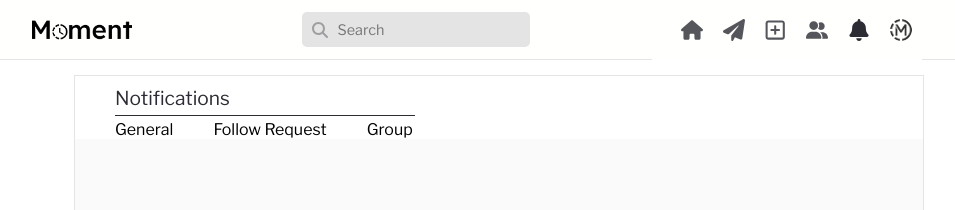
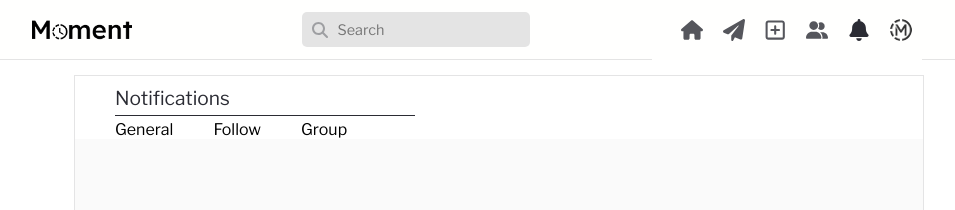
Before and after one commit to NRK-group/Moment, a React (Vite) app in the folder frontend/: page /notifications in a window 1280 px wide. Shown: the top 210 px of the page, without its empty margins (141-1096 px from the left). Built offline with nearby package versions, Linux system fonts and the light colour scheme.

Commit message:
change follow request to follow

```diff
--- a/frontend/src/features/Notification/Notification.jsx
+++ b/frontend/src/features/Notification/Notification.jsx
@@ -15,10 +15,10 @@ export const Notification = () => {
                         </NavLink>
                         <NavLink to='/notifications/followrequest'>
                             <div className='notificationHeader'>
-                                Follow Request
+                                Follow
                             </div>
                         </NavLink>
-                        <NavLink to='/notifications/group'>
+                        <NavLink to='notifications/group'>
                             <div className='notificationHeader'>Group</div>
                         </NavLink>
                     </div>
```
